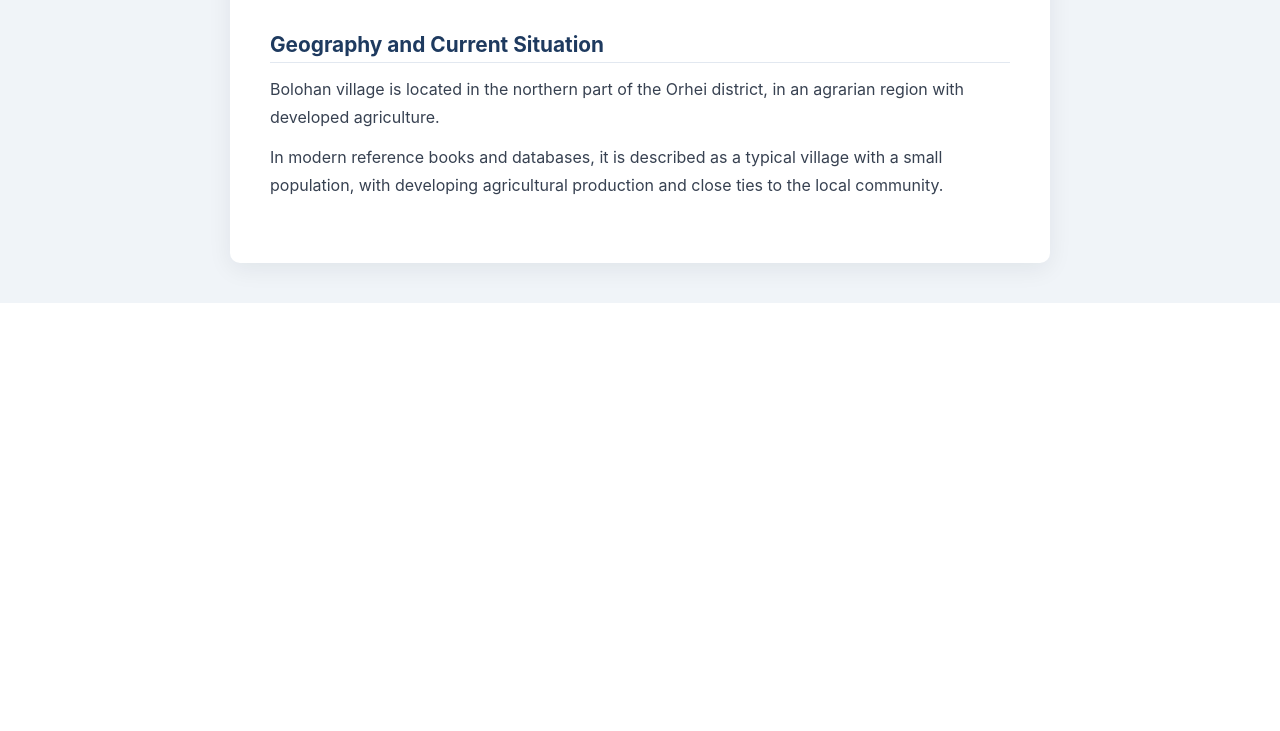
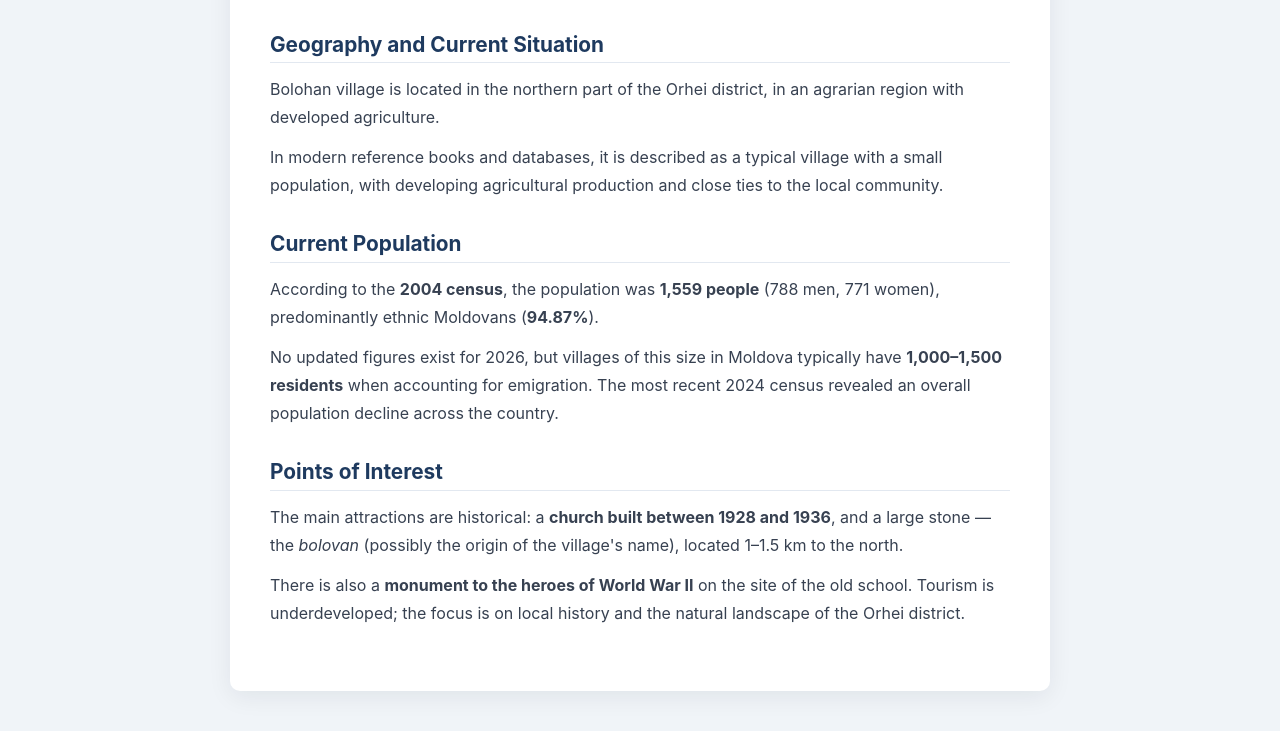
Before and after one commit to trufkin/mysite, a Django app: template core/templates/core/home.html in a window 1280 px wide. Shown: the part 970-1701 px from the top of the page. Before the commit the page ends 1273 px from the top, so only its background shows below. Run offline with Django 5.2, Linux system fonts and the light colour scheme; the template is opened without the code that fills it, so the values that code supplies are empty.

Commit message:
Home page: add population and landmarks sections (RU/RO/EN)

```diff
--- a/core/templates/core/home.html
+++ b/core/templates/core/home.html
@@ -66,6 +66,31 @@
     </p>
   </section>
 
+  <section class="village-section">
+    <h2>Население села Болохан сейчас</h2>
+    <p>
+      По данным переписи <strong>2004 года</strong>, население составляло <strong>1&nbsp;559 человек</strong>
+      (788 мужчин, 771 женщина), преимущественно молдаване (<strong>94,87%</strong>).
+    </p>
+    <p>
+      Актуальных данных на 2026 год нет, но в Молдове сёла такого размера обычно имеют
+      <strong>1&nbsp;000–1&nbsp;500 жителей</strong> с учётом миграции. Свежая перепись 2024 года
+      показала общее снижение населения в стране.
+    </p>
+  </section>
+
+  <section class="village-section">
+    <h2>Достопримечательности Болохана</h2>
+    <p>
+      Основные достопримечательности — исторические: <strong>церковь, построенная в 1928–1936 годах</strong>,
+      и большой камень-«болован» (возможно, источник названия села), находящийся в 1–1,5&nbsp;км к северу.
+    </p>
+    <p>
+      Также здесь расположен <strong>памятник героям Второй мировой войны</strong> на месте старой школы.
+      Туризм не развит; акцент делается на локальную историю и природу района Орхей.
+    </p>
+  </section>
+
 {% elif request.LANGUAGE_CODE == 'ro' %}
 
   <div class="hero">
@@ -122,6 +147,32 @@
     <p>
       În cărțile de referință și bazele de date moderne este descris ca un sat tipic cu o populație mică,
       cu producție agricolă în dezvoltare și legături strânse cu comunitatea locală.
+    </p>
+  </section>
+
+  <section class="village-section">
+    <h2>Populația actuală a satului Bolohan</h2>
+    <p>
+      Conform recensământului din <strong>2004</strong>, populația era de <strong>1&nbsp;559 de persoane</strong>
+      (788 bărbați, 771 femei), predominant moldoveni (<strong>94,87%</strong>).
+    </p>
+    <p>
+      Nu există date actualizate pentru 2026, dar în Moldova, satele de această dimensiune au de obicei
+      <strong>1&nbsp;000–1&nbsp;500 de locuitori</strong> ținând cont de migrație. Cel mai recent recensământ
+      din 2024 a arătat o scădere generală a populației în țară.
+    </p>
+  </section>
+
+  <section class="village-section">
+    <h2>Obiective turistice din Bolohan</h2>
+    <p>
+      Principalele obiective sunt istorice: <strong>o biserică construită în 1928–1936</strong> și o piatră
+      mare — „bolovanul" (posibil sursa numelui satului), situată la 1–1,5&nbsp;km spre nord.
+    </p>
+    <p>
+      De asemenea, există un <strong>monument al eroilor celui de-al Doilea Război Mondial</strong>
+      pe locul fostei școli. Turismul nu este dezvoltat; accentul este pus pe istoria locală
+      și natura raionului Orhei.
     </p>
   </section>
 
@@ -187,6 +238,33 @@
     </p>
   </section>
 
+  <section class="village-section">
+    <h2>Current Population</h2>
+    <p>
+      According to the <strong>2004 census</strong>, the population was <strong>1,559 people</strong>
+      (788 men, 771 women), predominantly ethnic Moldovans (<strong>94.87%</strong>).
+    </p>
+    <p>
+      No updated figures exist for 2026, but villages of this size in Moldova typically have
+      <strong>1,000–1,500 residents</strong> when accounting for emigration. The most recent
+      2024 census revealed an overall population decline across the country.
+    </p>
+  </section>
+
+  <section class="village-section">
+    <h2>Points of Interest</h2>
+    <p>
+      The main attractions are historical: a <strong>church built between 1928 and 1936</strong>,
+      and a large stone — the <em>bolovan</em> (possibly the origin of the village's name),
+      located 1–1.5&nbsp;km to the north.
+    </p>
+    <p>
+      There is also a <strong>monument to the heroes of World War II</strong> on the site of the
+      old school. Tourism is underdeveloped; the focus is on local history and the natural
+      landscape of the Orhei district.
+    </p>
+  </section>
+
 {% endif %}
 
 {% endblock %}
```
